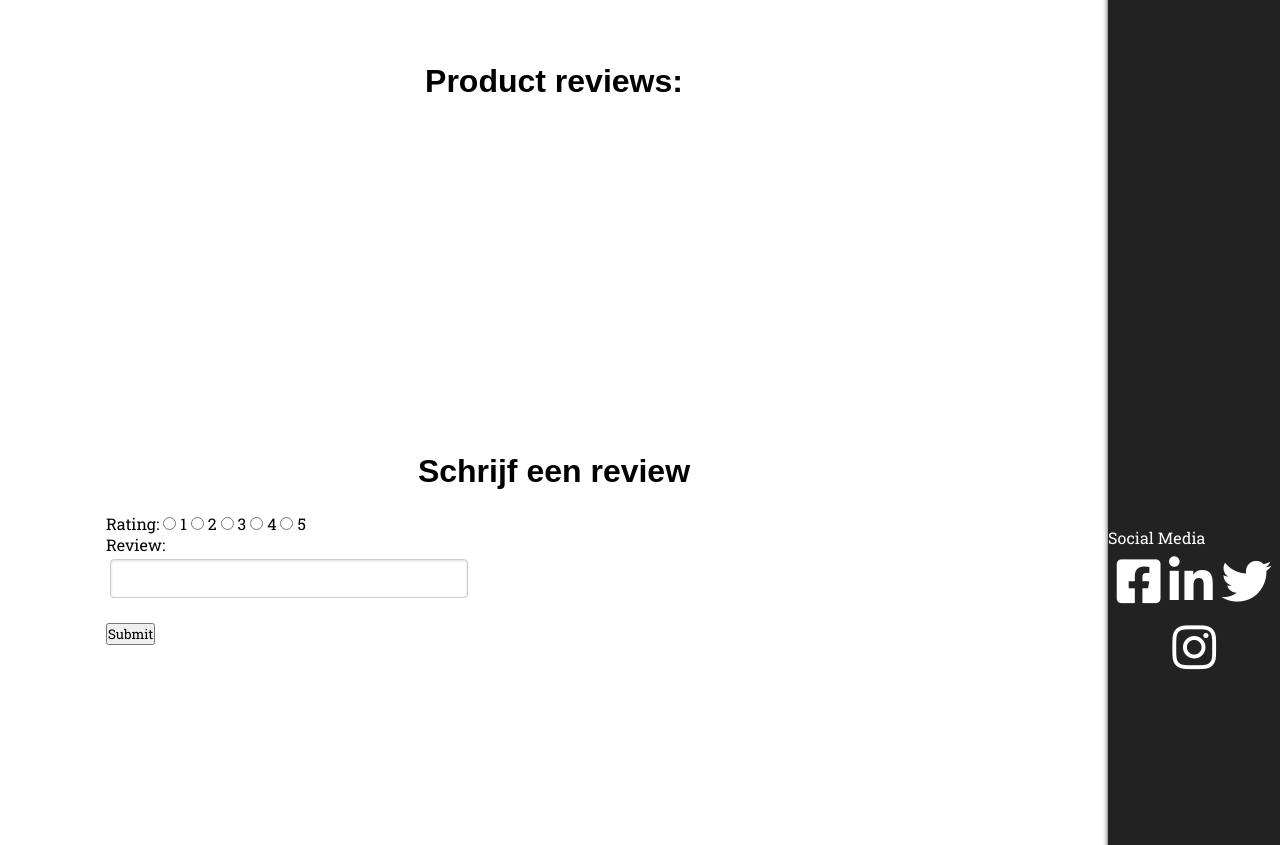
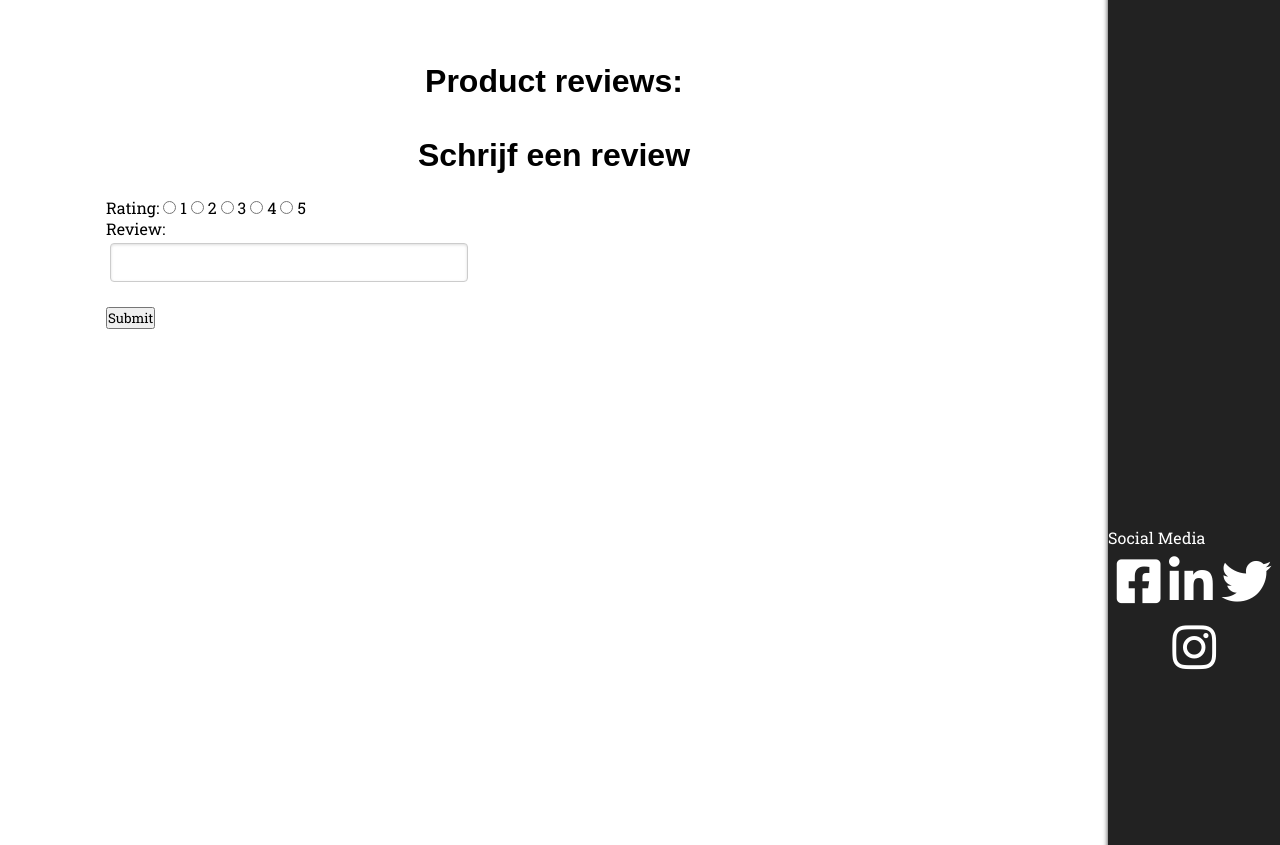
Before and after one commit to ROCMondriaanTIN/project-webshop-ramp-studios, a website with bundled scripts: page src/frontend/product.html in a window 1280 px wide. Shown: the part 720-1565 px from the top of the page. Built offline with nearby package versions, Linux system fonts and the light colour scheme; no server answers.

Commit message:
Michael: Van reviews maak systeem een component gemaakt

```diff
--- a/src/frontend/js/components/Writereview.js
+++ b/src/frontend/js/components/Writereview.js
@@ -1,11 +1,12 @@
-const queryString = window.location.search;
-const cleanString = queryString.replace("?product=a","");
-const token = localStorage.getItem('token');
+class Reviews extends Component {
+    constructor(){
+        super("div");
+        this.rootElement.id = "reviewDiv";
+        this.initView();
+    }
 
-if(api.hasToken()){
-    let element = document.getElementById("product-reviewform")
-    let para = document.createElement("div");
-    para.innerHTML = `
+    initView(){
+        this.rootElement.innerHTML = `
         <h2>Schrijf een review</h2>
         <form id="addReview" name="review" action="/action_page.php" onsubmit="myFunction()">
             Rating:
@@ -23,27 +24,6 @@ if(api.hasToken()){
             <br><label for="review">Review:</label><br>
             <input type="text" id="text" name="text"><br><br>
             <input type="submit" value="Submit">
-    </form>
-    `
-    element.appendChild(para);
-
-    let formAddReview = document.getElementById("addReview");
-    formAddReview.addEventListener("submit", async (evt) => {
-        evt.preventDefault();
-        let form = document.getElementById("addReview");
-        let formData = new FormData(form);
-        for (let p of formData) {
-            console.log(p);
+        </form>`;
     }
-        try {
-            const rating = document.forms["review"]["rating"].value;
-            const text = document.forms["review"]["text"].value;
-            const response = await api.createReview(text, rating, cleanString, token);
-            location.reload();
 }
-        catch (err) {
-            console.error(err);
-            formAddReview.setAttribute("class", "error");
-        }
-    });
-}
--- /dev/null
+++ b/src/frontend/js/controllers/ReviewController.js
@@ -0,0 +1,39 @@
+window.addEventListener('load', () => {
+    let review = new Review();
+    review.init();
+});
+
+class Review {
+    constructor() {
+        this.loginComponent = new Login(api.isAuthenticated);
+    }
+
+    async init() {
+        let reviews = new Reviews();
+        document.querySelector("#product-reviews").append(reviews.getView());
+
+        if(api.hasToken()){
+            let queryString = window.location.search;
+            let cleanString = queryString.replace("?product=a","");
+            let formAddReview = document.getElementById("addReview");
+            formAddReview.addEventListener("submit", async (evt) => {
+                evt.preventDefault();
+                let form = document.getElementById("addReview");
+                let formData = new FormData(form);
+                for (let p of formData) {
+                    console.log(p);
+                }
+                try {
+                    const rating = document.forms["review"]["rating"].value;
+                    const text = document.forms["review"]["text"].value;
+                    const response = await api.createReview(text, rating, cleanString, localStorage.getItem('token'));
+                    location.reload();
+                }
+                catch (err) {
+                    console.error(err);
+                    formAddReview.setAttribute("class", "error");
+                }
+            });
+        }
+    }
+}
--- a/src/frontend/product.html
+++ b/src/frontend/product.html
@@ -87,6 +87,7 @@
     <script src="js/components/Nav.js"></script>
     <script src="js/controllers/SearchBarController.js"></script>
     <script src="js/controllers/IndexController.js"></script>
+    <script src="js/controllers/ReviewController.js"></script>
     <script src="js/controllers/ProductPageController.js"></script>
     <script src="js/controllers/AddToCartController.js"></script>
     <script src="js/components/Writereview.js"></script>
```
Lines whose indentation alone changed are shown as unchanged.
